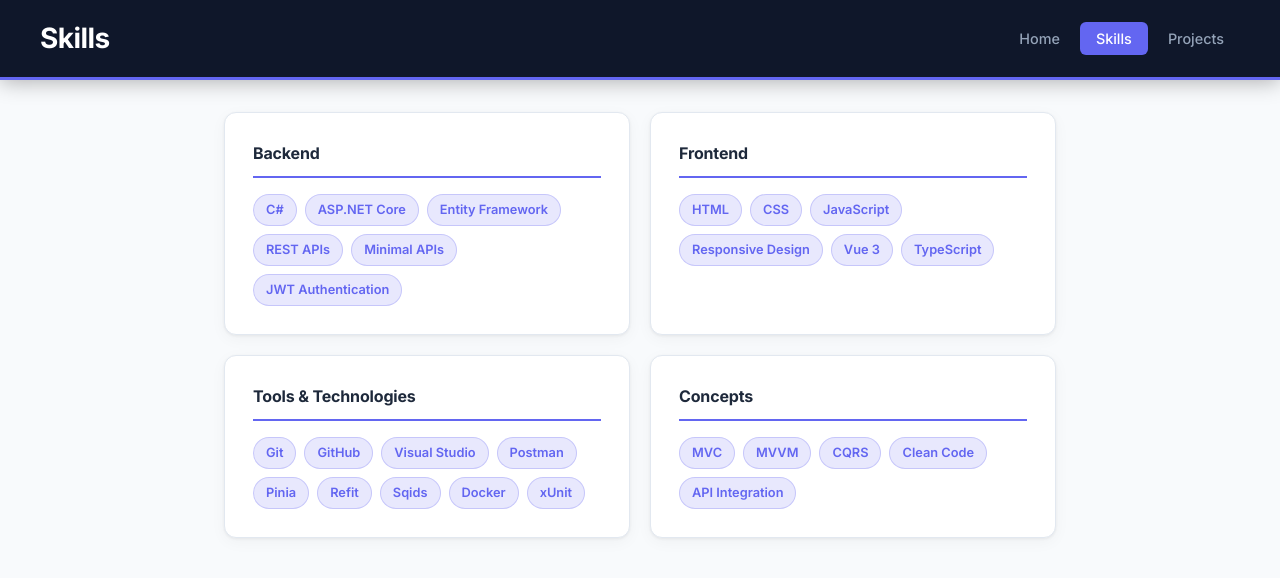
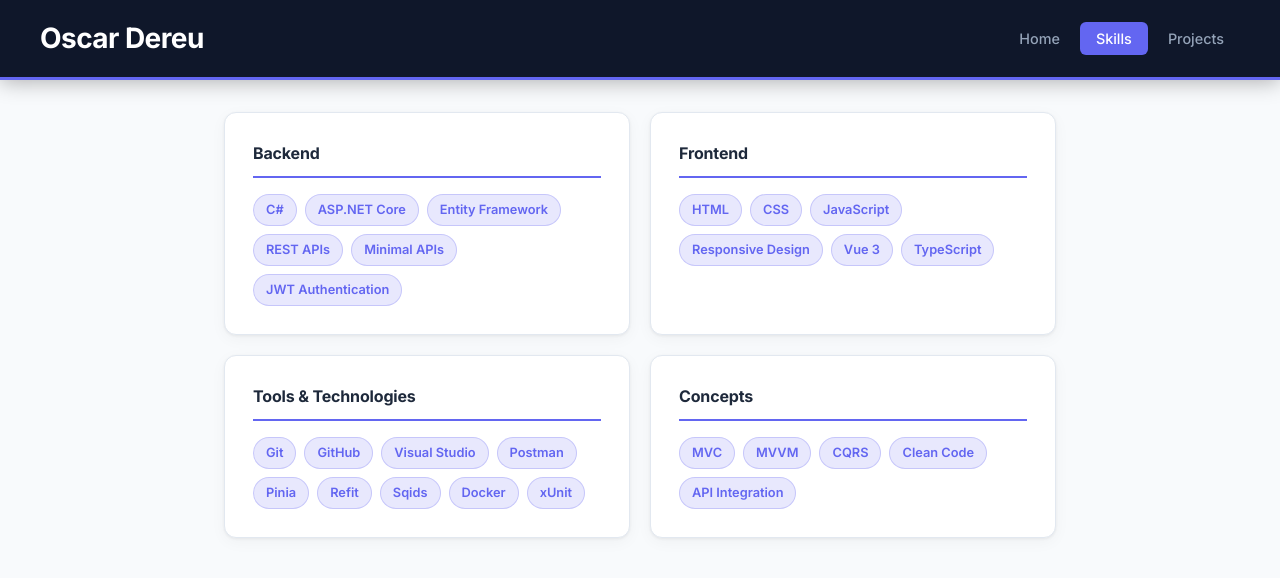
Before and after one commit to DraddeX/portfolio-website, a plain HTML site: page pages/skills.html in a window 1280 px wide. Drawn offline with Linux system fonts and the light colour scheme.

Commit message:
Update header h1

```diff
--- a/pages/skills.html
+++ b/pages/skills.html
@@ -13,7 +13,7 @@
 <body>
 
     <header>
-        <h1>Skills</h1>
+        <h1>Oscar Dereu</h1>
         <nav class="navbar">
             <div class="navbar-items">
                 <li class="navbar-item">
```
Also changed, not shown: pages/projects.html (+1 -1 lines).
